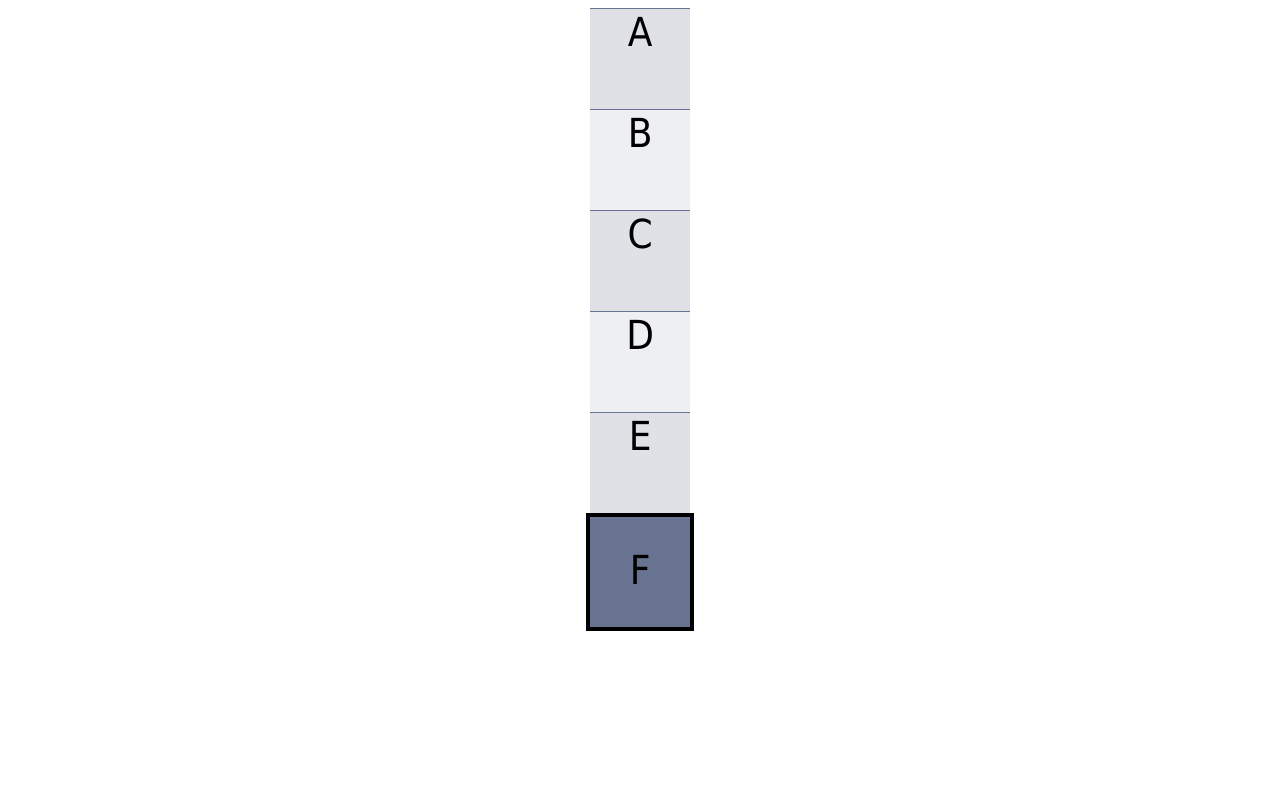
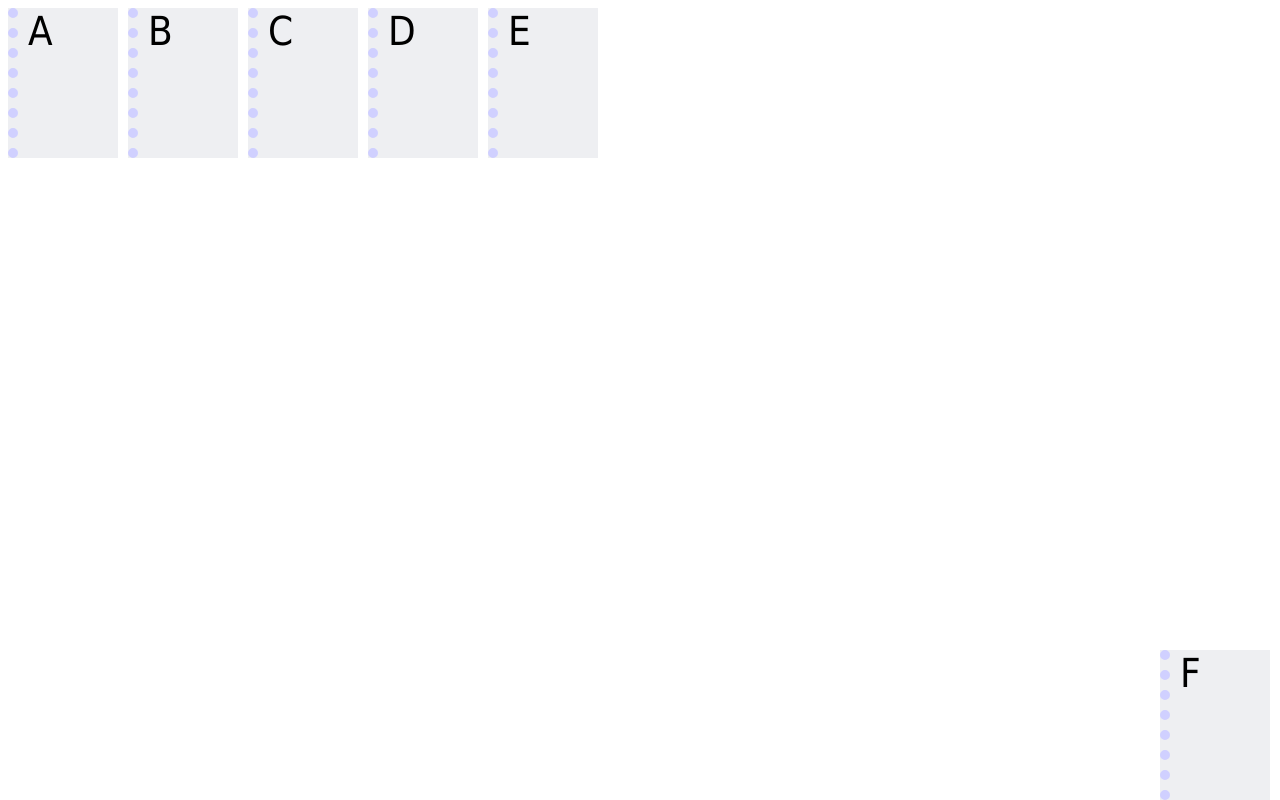
Before and after one commit to hynoras/Week-1, a plain HTML site: page Homework 2/index.html in a window 1280 px wide. Drawn offline with Linux system fonts and the light colour scheme.

Commit message:
add styleB.css, complete Homework 2

```diff
--- a/Homework 2/index.html
+++ b/Homework 2/index.html
@@ -3,7 +3,7 @@
 <head>
     <meta charset="UTF-8">
     <meta name="viewport" content="width=device-width, initial-scale=1.0">
-    <link rel="stylesheet" href="styleA.css">
+    <link rel="stylesheet" href="styleB.css">
     <title>Document</title>
 </head>
 <body>
@@ -13,7 +13,7 @@
         <div class="flex-child odd border">C</div>
         <div class="flex-child even border">D</div>
         <div class="flex-child odd border">E</div>
-        <div class="flex-child special">F</div>
+        <div class="flex-child special border">F</div>
     </div>
 </body>
 </html>
--- a/Homework 2/styleA.css
+++ b/Homework 2/styleA.css
@@ -16,6 +16,7 @@
     text-align: center;
     height: 100px;
     width: 100px;
+    margin: 5px;
 }
 
 .odd{
--- a/Homework 2/styleB.css
+++ b/Homework 2/styleB.css
@@ -0,0 +1,33 @@
+*{
+    font-family: Tahoma;
+    font-size: 40px;
+}
+
+.flex-container{
+    display: flex;
+    white-space: nowrap;
+}
+
+.flex-child{
+    background-color: #eeeff2;
+    width: 90px;
+    height: 150px;
+    margin: 0 10px 0 0;
+    padding: 0 0 0 10px;
+}
+
+.flex-child:hover{
+    cursor: pointer;
+    background-color: yellow;
+    color: goldenrod;
+}
+
+.special{
+    position: fixed;
+    bottom: 0;
+    right: 0;
+}
+
+.border{
+    border-left: 10px dotted #D0D0FF;
+}
```
Also changed, not shown: logo_elca.png (added), vietnamwork.png (added).
